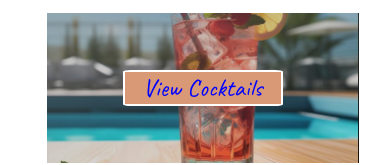
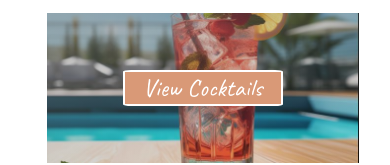
Before and after one commit to ksom10/ssShowcase, a website: page pages/index.html in a window 390 px wide. Shown: the part 1045-1210 px from the top of the page. Drawn offline with Linux system fonts and the light colour scheme.

Commit message:
flood the face

```diff
--- a/css/style.css
+++ b/css/style.css
@@ -1710,18 +1710,21 @@ form {
             order: 1;
         }
 
+
         .brunchBtn {
+            display: flex;
+            align-items: center;
+            justify-content: center;
             width: 50%;
-            height: 50%;
+            min-height: 0; /* Reset min-height */
             background-color: #d99977;
             border-radius: 5%;
             border: 2px solid white;
             cursor: pointer;
             font-family: 'Caveat', cursive;
-            text-decoration: none;
-            color: blue;
+            color: white;
+            text-decoration: none; /* Move text-decoration to the button class */
             font-size: 25px;
-            font-family: 'Caveat', cursive;
         }
 
         .btn-link {
```
